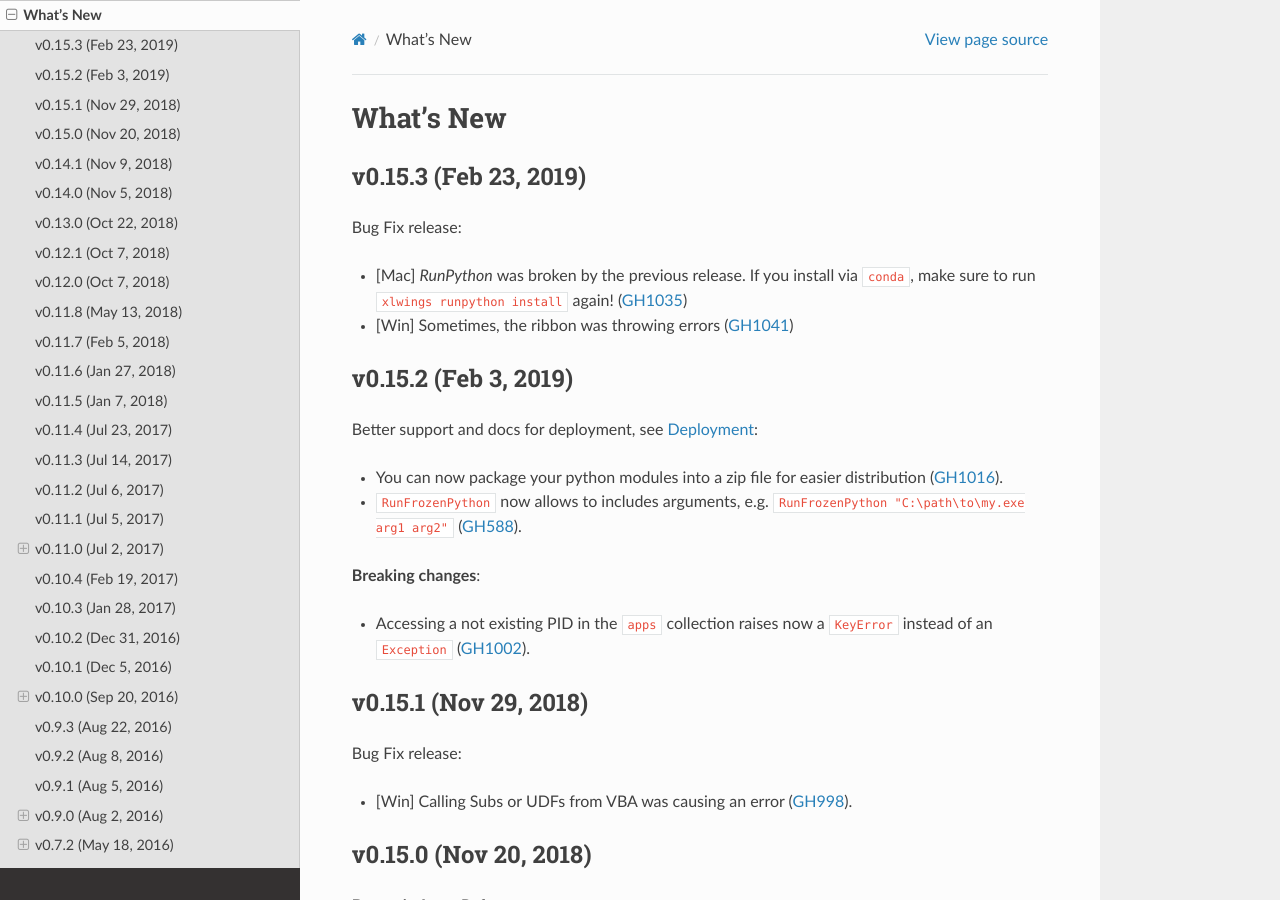
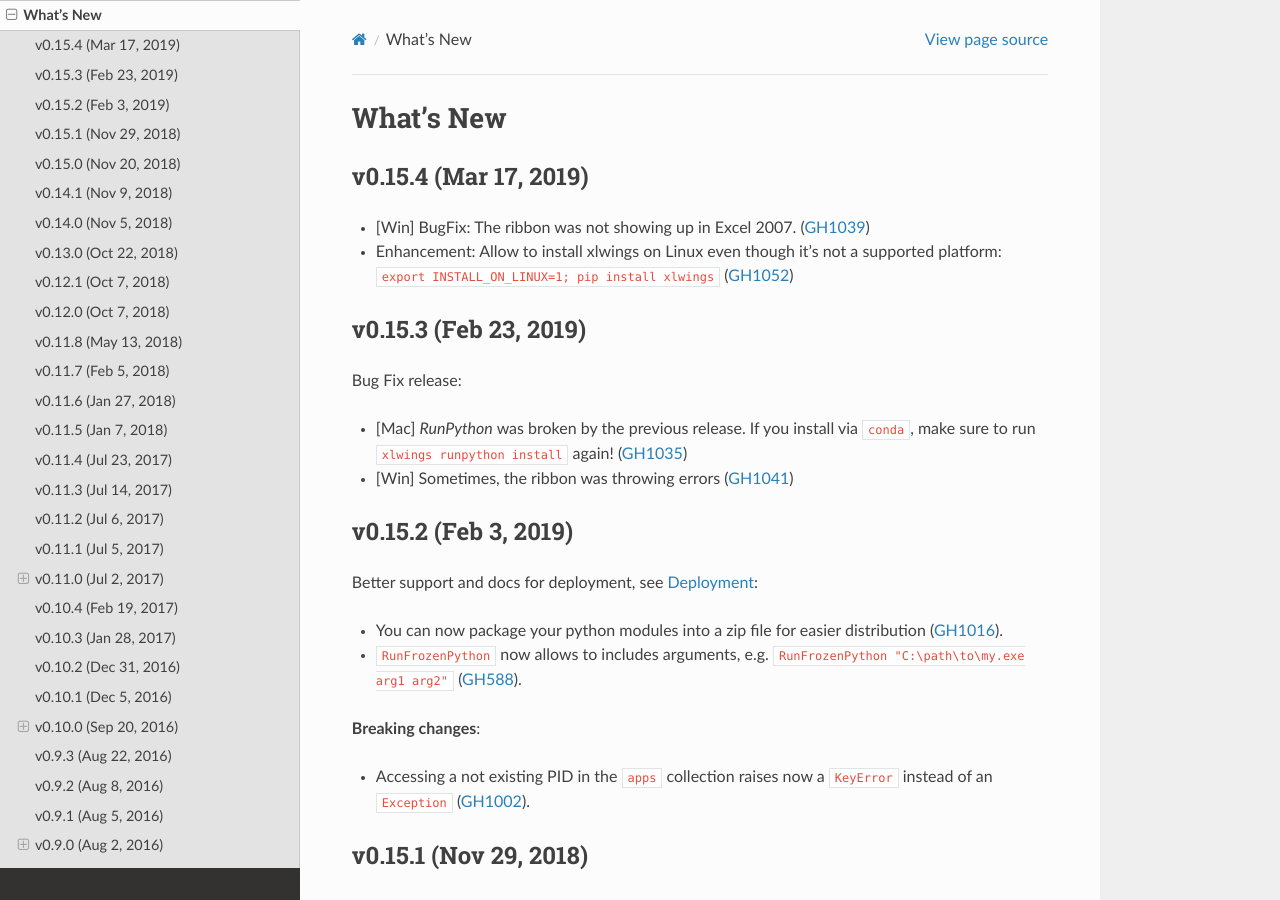
Before and after one commit to xlwings/xlwings, a Sphinx documentation site: the page built from docs/whatsnew.rst, in a window 1280 px wide and 900 px high. Built offline with Sphinx 7.4.7 and the Read the Docs theme 2.0.0, drawn with Linux system fonts in a browser that asks for light colours.

Commit message:
release notes

```diff
--- a/docs/whatsnew.rst
+++ b/docs/whatsnew.rst
@@ -1,5 +1,12 @@
 What's New
 ==========
+
+v0.15.4 (Mar 17, 2019)
+----------------------
+
+* [Win] BugFix: The ribbon was not showing up in Excel 2007. (:issue:`1039`)
+* Enhancement: Allow to install xlwings on Linux even though it's not a supported platform: ``export INSTALL_ON_LINUX=1; pip install xlwings`` (:issue:`1052`)
+
 
 v0.15.3 (Feb 23, 2019)
 ----------------------
```
